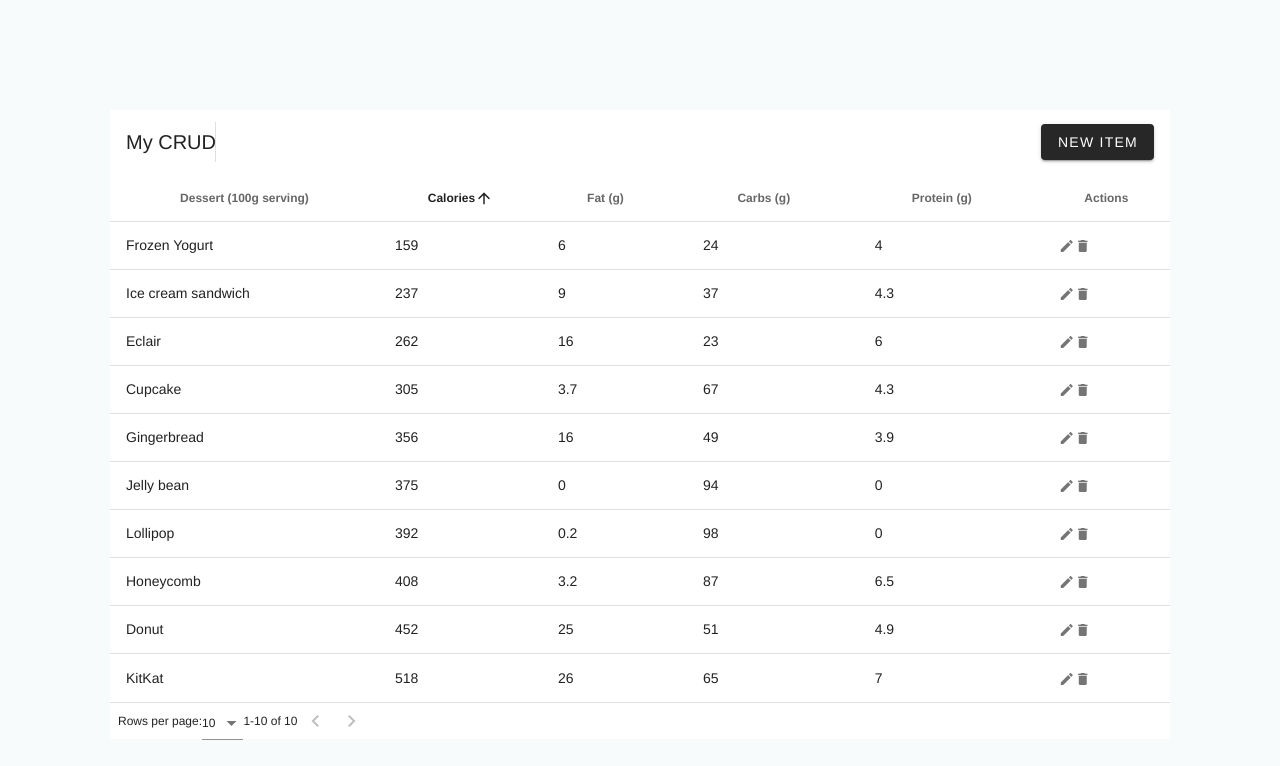
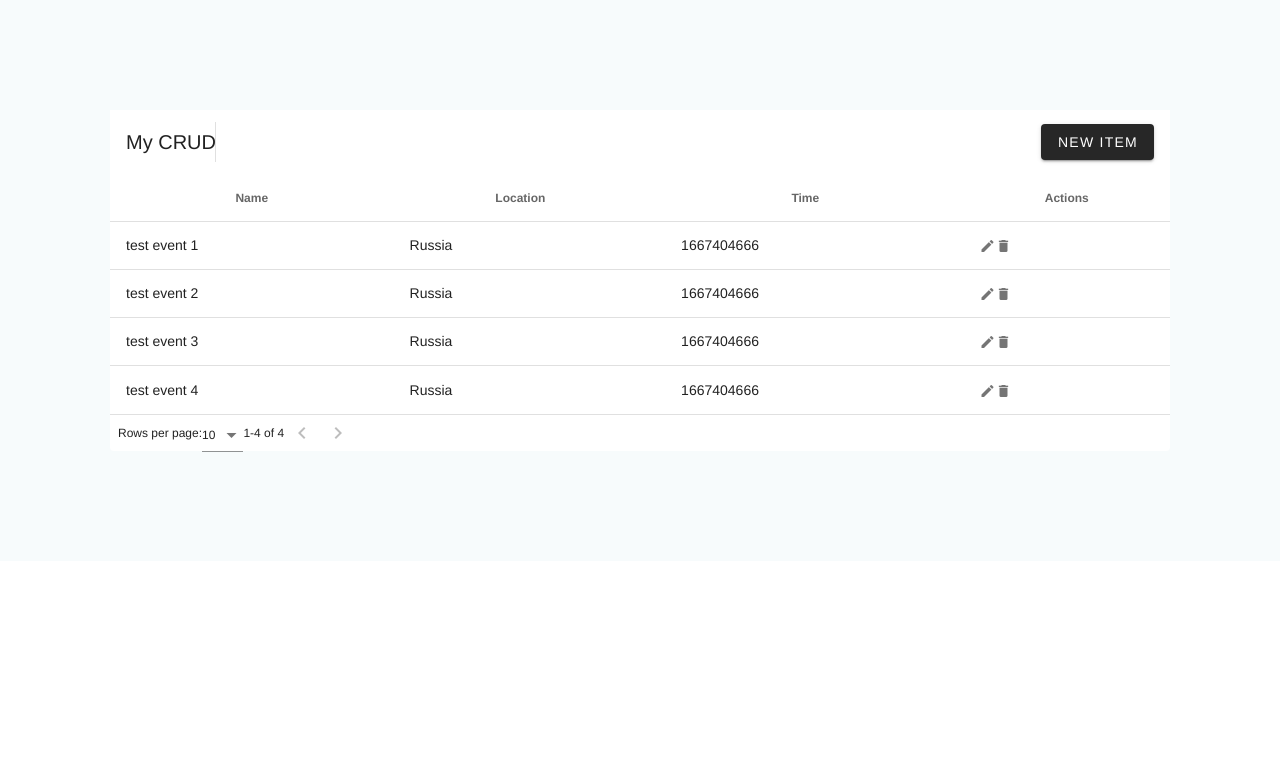
Before and after one commit to shuhanmirza/foobar-tvs, a Vue app in the folder foobar-vue/: page / in a window 1280 px wide. Shown: the top 766 px of the page. Built offline with nearby package versions, Linux system fonts and the light colour scheme; no server answers.

Commit message:
add dummy data

```diff
--- a/foobar-vue/src/components/EventTable.vue
+++ b/foobar-vue/src/components/EventTable.vue
@@ -2,7 +2,7 @@
   <div data-app>
     <v-data-table
         :headers="headers"
-        :items="desserts"
+        :items="eventList"
         sort-by="calories"
         class="elevation-1"
     >
@@ -160,19 +160,12 @@ export default {
     dialog: false,
     dialogDelete: false,
     headers: [
-      {
-        text: 'Dessert (100g serving)',
-        align: 'start',
-        sortable: false,
-        value: 'name',
-      },
-      {text: 'Calories', value: 'calories'},
-      {text: 'Fat (g)', value: 'fat'},
-      {text: 'Carbs (g)', value: 'carbs'},
-      {text: 'Protein (g)', value: 'protein'},
+      {text: 'Name', align: 'start', sortable: false, value: 'name'},
+      {text: 'Location', value: 'location'},
+      {text: 'Time', value: 'datetime'},
       {text: 'Actions', value: 'actions', sortable: false},
     ],
-    desserts: [],
+    eventList: [],
     editedIndex: -1,
     editedItem: {
       name: '',
@@ -191,94 +184,44 @@ export default {
   }),
   methods: {
     initialize() {
-      this.desserts = [
+      this.eventList = [
         {
-          name: 'Frozen Yogurt',
-          calories: 159,
-          fat: 6.0,
-          carbs: 24,
-          protein: 4.0,
+          name: 'test event 1',
+          location: "Russia",
+          datetime: "1667404666"
         },
         {
-          name: 'Ice cream sandwich',
-          calories: 237,
-          fat: 9.0,
-          carbs: 37,
-          protein: 4.3,
+          name: 'test event 2',
+          location: "Russia",
+          datetime: "1667404666"
         },
         {
-          name: 'Eclair',
-          calories: 262,
-          fat: 16.0,
-          carbs: 23,
-          protein: 6.0,
+          name: 'test event 3',
+          location: "Russia",
+          datetime: "1667404666"
         },
         {
-          name: 'Cupcake',
-          calories: 305,
-          fat: 3.7,
-          carbs: 67,
-          protein: 4.3,
-        },
-        {
-          name: 'Gingerbread',
-          calories: 356,
-          fat: 16.0,
-          carbs: 49,
-          protein: 3.9,
-        },
-        {
-          name: 'Jelly bean',
-          calories: 375,
-          fat: 0.0,
-          carbs: 94,
-          protein: 0.0,
-        },
-        {
-          name: 'Lollipop',
-          calories: 392,
-          fat: 0.2,
-          carbs: 98,
-          protein: 0,
-        },
-        {
-          name: 'Honeycomb',
-          calories: 408,
-          fat: 3.2,
-          carbs: 87,
-          protein: 6.5,
-        },
-        {
-          name: 'Donut',
-          calories: 452,
-          fat: 25.0,
-          carbs: 51,
-          protein: 4.9,
-        },
-        {
-          name: 'KitKat',
-          calories: 518,
-          fat: 26.0,
-          carbs: 65,
-          protein: 7,
+          name: 'test event 4',
+          location: "Russia",
+          datetime: "1667404666"
         },
       ]
     },
 
     editItem(item) {
-      this.editedIndex = this.desserts.indexOf(item)
+      this.editedIndex = this.eventList.indexOf(item)
       this.editedItem = Object.assign({}, item)
       this.dialog = true
     },
 
     deleteItem(item) {
-      this.editedIndex = this.desserts.indexOf(item)
+      this.editedIndex = this.eventList.indexOf(item)
       this.editedItem = Object.assign({}, item)
       this.dialogDelete = true
     },
 
     deleteItemConfirm() {
-      this.desserts.splice(this.editedIndex, 1)
+      this.eventList.splice(this.editedIndex, 1)
       this.closeDelete()
     },
 
@@ -300,9 +243,9 @@ export default {
 
     save() {
       if (this.editedIndex > -1) {
-        Object.assign(this.desserts[this.editedIndex], this.editedItem)
+        Object.assign(this.eventList[this.editedIndex], this.editedItem)
       } else {
-        this.desserts.push(this.editedItem)
+        this.eventList.push(this.editedItem)
       }
       this.close()
     },
```
